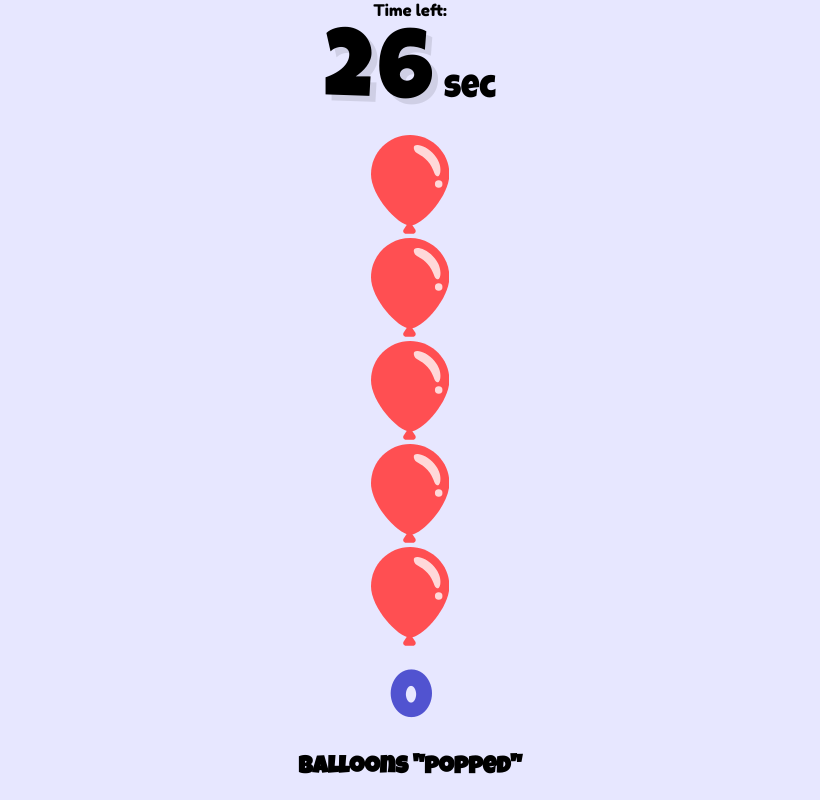
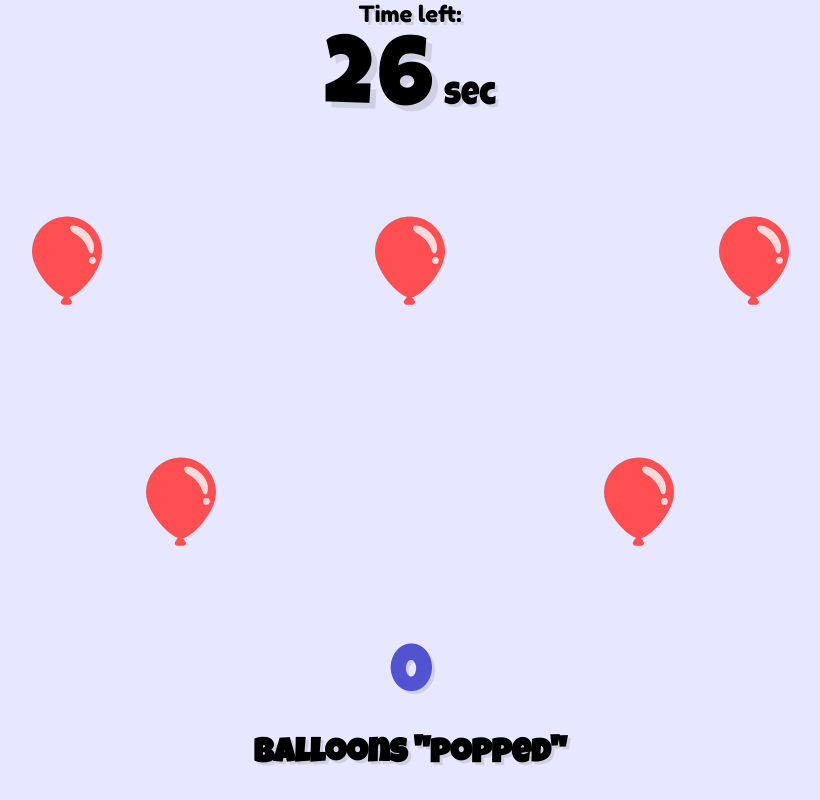
Before and after one commit to pinda-fun/pinda-fun, a React (Create React App) app in the folder Web/: page /panda-sequence in a window 1280 px wide. Shown: the whole page, without its empty margins (230-1050 px from the left). Built offline with nearby package versions, Linux system fonts and the light colour scheme.

Commit message:
Position balloons in two rows

```diff
--- a/Web/src/components/games/PandaSequence/GameDisplay.tsx
+++ b/Web/src/components/games/PandaSequence/GameDisplay.tsx
@@ -29,11 +29,24 @@ const GameContainer = styled.div`
   justify-content: center;
   flex-direction: column;
   align-items: center;
+
+  color: black;
+  font-size: 1.4rem;
+  text-shadow: 3px 3px 0px rgba(0, 0, 0, 0.1);
+`;
+
+const BalloonContainer = styled.div`
+  overflow: hidden;
+  height: 100vh;
+  width: 100vw;
+  display: flex;
+  flex-direction: row;
+  justify-content:space-evenly;
 `;
 
 const Balloon = styled(BalloonSVG)`
-  display: flex;
-  width: 70;
+  width: 70px;
+  margin: 12px;
 `;
 
 const Score = styled.h3`
@@ -44,8 +57,6 @@ const Score = styled.h3`
   padding-top: 6px;
 `;
 
-const balloons = [0, 1, 2, 3, 4];
-
 const GameDisplay: React.FC<IProps> = ({
   mode, secondsLeft, score, active, handleInputEvent,
 }) => {
@@ -54,14 +65,23 @@ const GameDisplay: React.FC<IProps> = ({
     handleInputEvent(index);
   };
 
+  let balloons;
+  if (mode === PandaSequenceMode.DISPLAY) {
+    balloons = Array.from(Array(5).keys()).map(i => <Balloon key={i} style={{ width: active === i ? '100px' : '70px' }} />);
+  } else {
+    balloons = Array.from(Array(5).keys()).map(i => <Balloon key={i} onClick={() => onTap(i)} />);
+  }
+
   return (
     <ThemeProvider theme={mode === PandaSequenceMode.INPUT ? InputTheme : DisplayTheme}>
       <GameContainer>
         <TimerDisplay seconds={secondsLeft} />
-        {mode === PandaSequenceMode.DISPLAY
-          && balloons.map(i => <Balloon key={i} width={active === i ? 100 : 70} />)}
-        {mode === PandaSequenceMode.INPUT
-          && balloons.map(i => <Balloon key={i} onClick={() => onTap(i)} />)}
+        <BalloonContainer>
+          {balloons.slice(0, 3)}
+        </BalloonContainer>
+        <BalloonContainer>
+          {balloons.slice(3, 5)}
+        </BalloonContainer>
         <Score>
           {score}
         </Score>
--- a/Web/src/components/games/PandaSequence/index.tsx
+++ b/Web/src/components/games/PandaSequence/index.tsx
@@ -8,7 +8,6 @@ import useSeqGenerator from './useSeqGenerator';
 
 const GAME_TIME = 30;
 const SEED = '100';
-const NUM_POTS = 5;
 
 const PandaSequence: React.FC = () => {
   const [gameState, setGameState] = useState(GameState.WAITING_START);
@@ -18,7 +17,7 @@ const PandaSequence: React.FC = () => {
   const [sequence, setSequence] = useState<Sequence>({ timestep: 0, numbers: [] });
   const [index, setIndex] = useState(0);
   const [inputIndex, setInputIndex] = useState(0);
-  const { generate } = useSeqGenerator(SEED, 0, NUM_POTS);
+  const { generate } = useSeqGenerator(SEED, 0, 5);
 
   /** Setup game and trigger first sequence */
   useEffect(() => {
```
